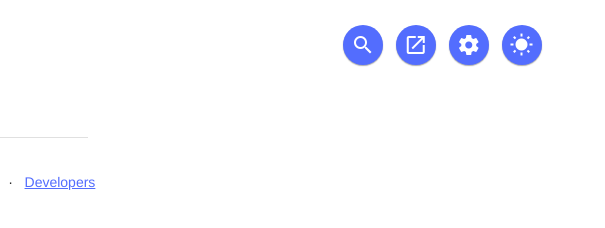
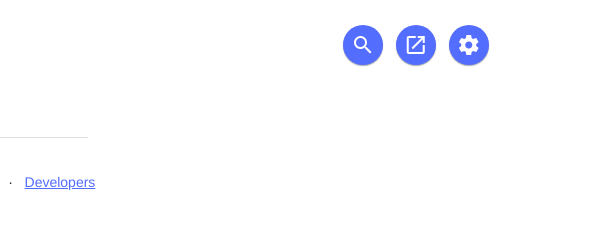
Before and after one commit to sungshon/PimpMyStremio, a website: page src/web/index.html in a window 1280 px wide. Shown: the full height of the page, 212-817 px from the left. Drawn offline with nearby package versions, Linux system fonts and the light colour scheme; no server answers.

Commit message:
Remove light button from header

```diff
--- a/src/web/index.html
+++ b/src/web/index.html
@@ -24,9 +24,6 @@
 				</button>
 				<button class="mdl-button mdl-js-button mdl-button--fab mdl-button--mini-fab mdl-button--colored headerButton mainSettings" onClick="settings('_pimpmystremio', 'PimpMyStremio v1.0.0')" style="margin-left: 9px">
 					<i class="material-icons">settings</i>
-				</button>
-				<button class="mdl-button mdl-js-button mdl-button--fab mdl-button--mini-fab mdl-button--colored headerButton" onClick="toggleTheme()" style="margin-left: 9px">
-					<i class="material-icons">wb_sunny</i>
 				</button>
 			</div>
 
```
